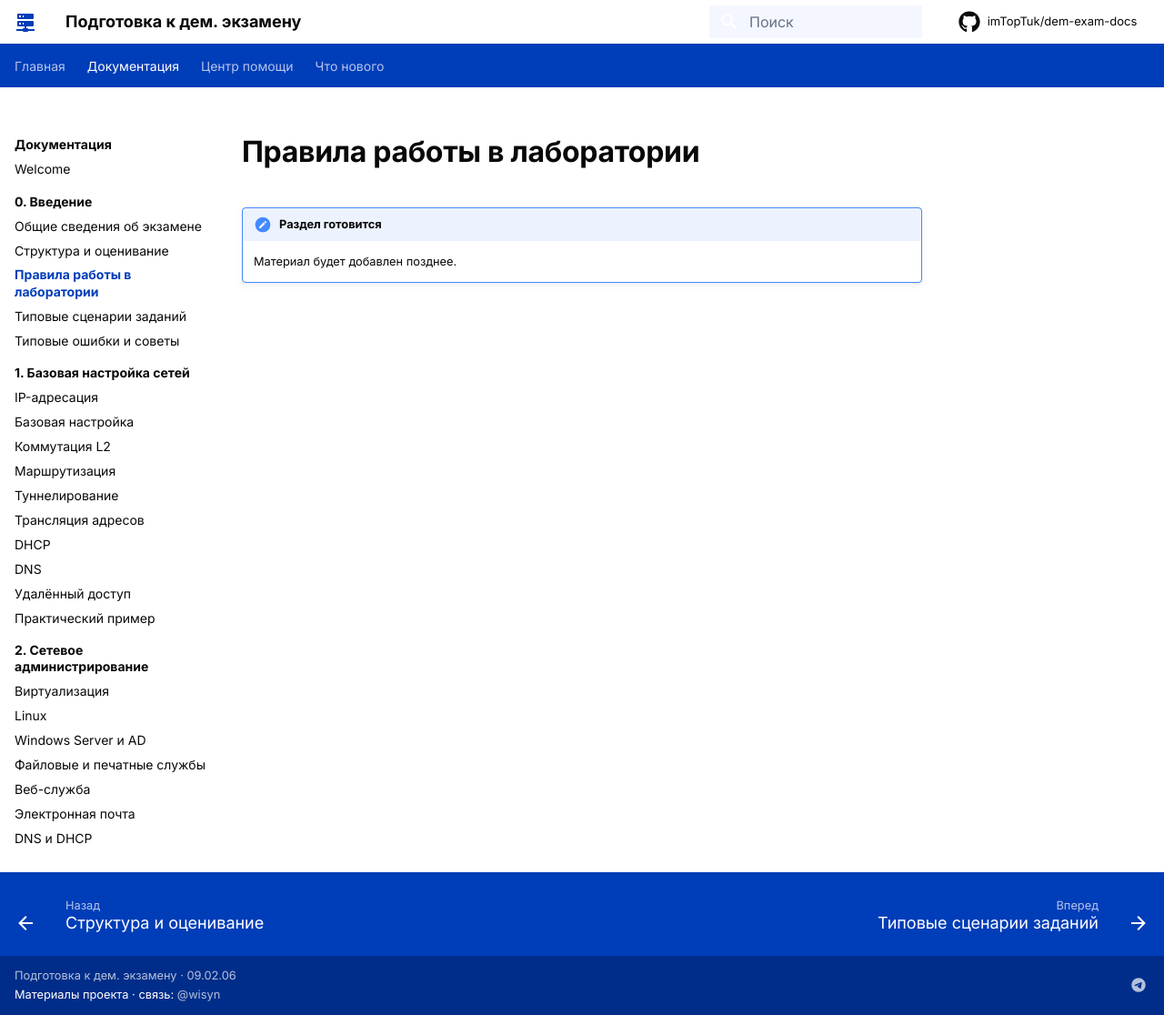
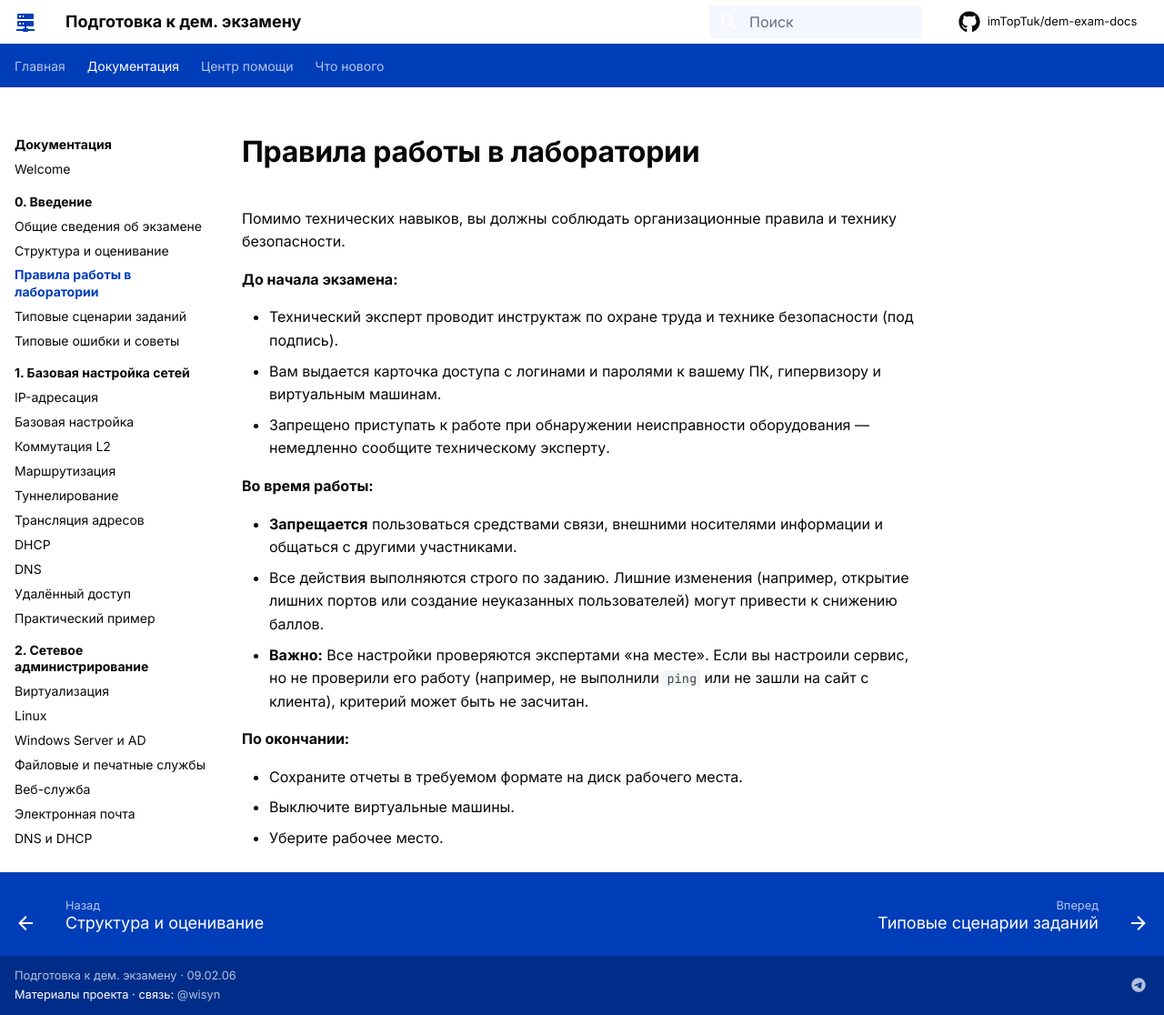
Before and after one commit to imTopTuk/dem-exam-docs, an MkDocs documentation site: the page built from docs/documentation/chapter-0/topic-03.md, in a window 1280 px wide and 1116 px high. Shown: the whole window at 91% size. Built offline with MkDocs 1.6.1 and Material for MkDocs 9.7.7, drawn with Linux system fonts in a browser that asks for light colours; comment, search, counter and statistics services are not loaded.

Commit message:
Update topic-03.md

```diff
--- a/docs/documentation/chapter-0/topic-03.md
+++ b/docs/documentation/chapter-0/topic-03.md
@@ -1,4 +1,21 @@
 # Правила работы в лаборатории
 
-!!! note "Раздел готовится"
-    Материал будет добавлен позднее.
+Помимо технических навыков, вы должны соблюдать организационные правила и технику безопасности.
+
+**До начала экзамена:**
+
+- Технический эксперт проводит инструктаж по охране труда и технике безопасности (под подпись).
+- Вам выдается карточка доступа с логинами и паролями к вашему ПК, гипервизору и виртуальным машинам.
+- Запрещено приступать к работе при обнаружении неисправности оборудования — немедленно сообщите техническому эксперту.
+
+**Во время работы:**
+
+- **Запрещается** пользоваться средствами связи, внешними носителями информации и общаться с другими участниками.
+- Все действия выполняются строго по заданию. Лишние изменения (например, открытие лишних портов или создание неуказанных пользователей) могут привести к снижению баллов.
+- **Важно:** Все настройки проверяются экспертами «на месте». Если вы настроили сервис, но не проверили его работу (например, не выполнили `ping` или не зашли на сайт с клиента), критерий может быть не засчитан.
+
+**По окончании:**
+
+- Сохраните отчеты в требуемом формате на диск рабочего места.
+- Выключите виртуальные машины.
+- Уберите рабочее место.
```
